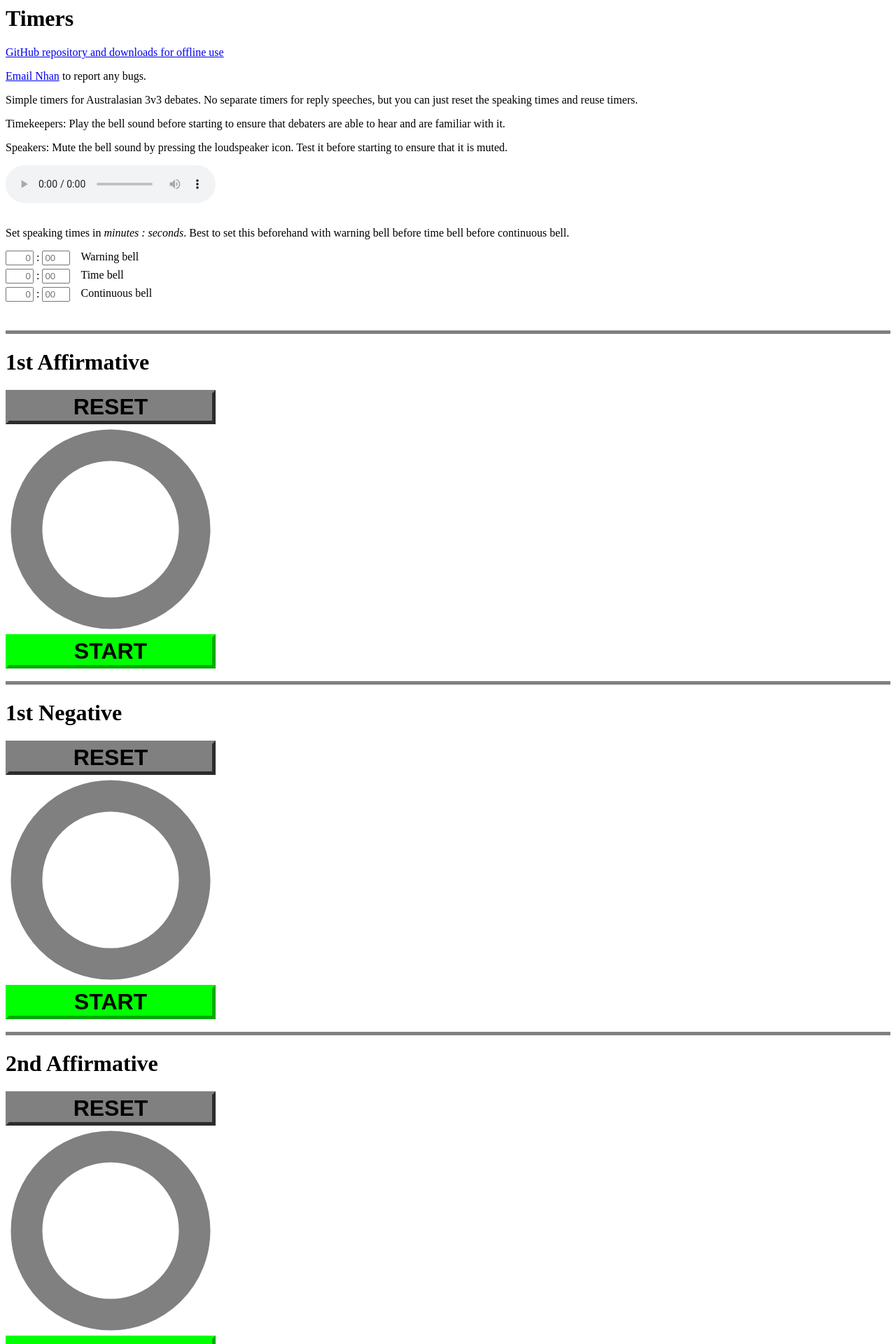
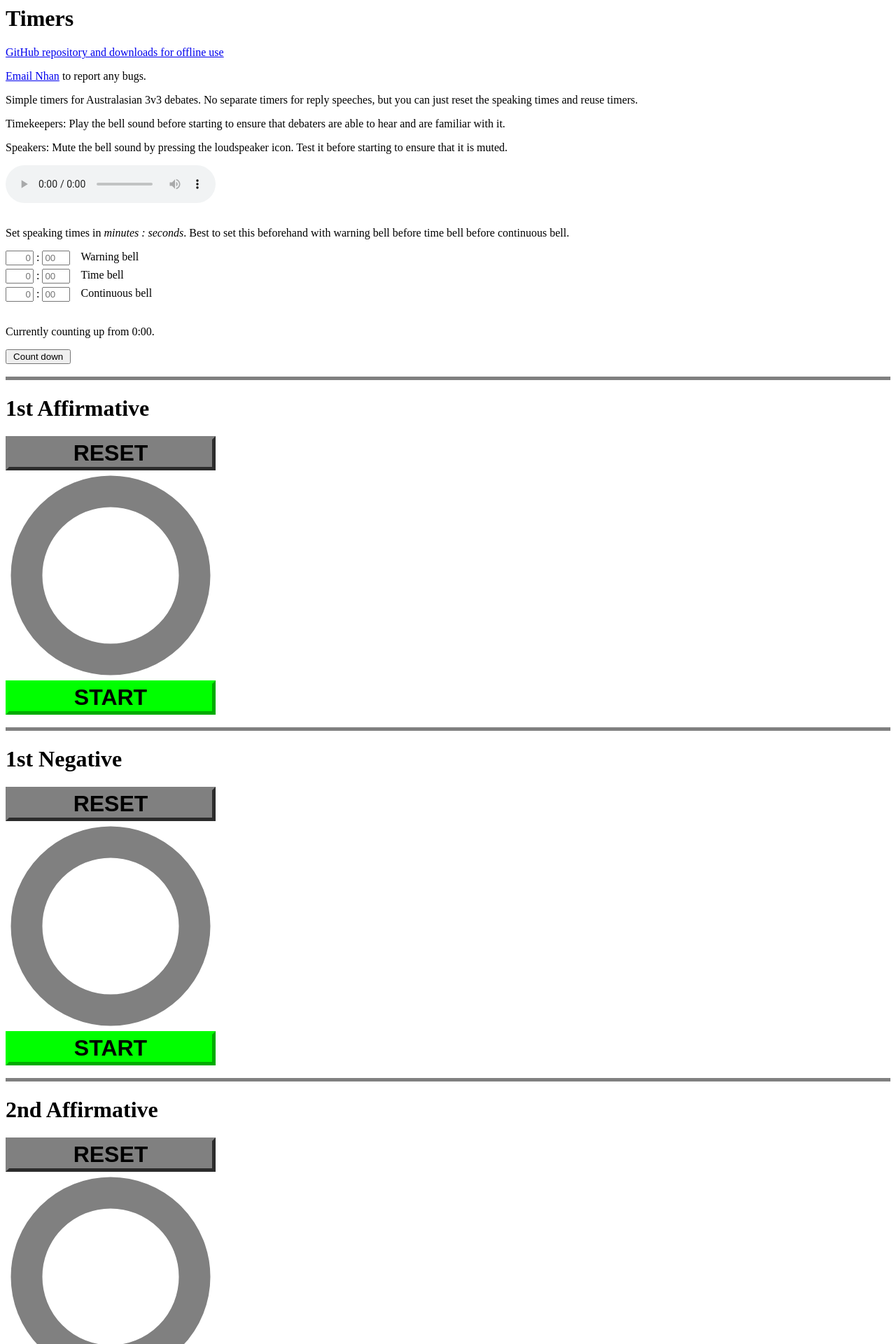
Before and after one commit to nhtnhanbn/debateman, a Jekyll site: the page timer/timer.html, which Jekyll copies as it is, in a window 1280 px wide. Shown: the top 1920 px of the page at 70% size. Built offline with Jekyll 4.4.1, drawn with Linux system fonts in a browser that asks for light colours.

Commit message:
Add customisable counting direction for timers

```diff
--- a/timer/timer.css
+++ b/timer/timer.css
@@ -2,7 +2,7 @@
     width: 3em;
 }
 
-button {
+.big_button {
     border-width: thick;
     width: 300px;
     font-size: 200%;
--- a/timer/timer.html
+++ b/timer/timer.html
@@ -42,16 +42,21 @@
   <input type="number" onfocusout="changeContinuous()" min=0 max=59 placeholder="00" id="continuous-seconds">
   </span>
   <label>Continuous bell</label>
+</div>
 
-  <br><br>
-</div>
+<br>
+
+<p id="count-direction"></p>
+<button type="button" id="button-direction" style="width:7em"></button>
+
+<br><br>
 
 
 
 <div class="speaker">
   <h1>1st Affirmative</h1>
 
-  <button class="button" type="button" onclick="resetTime1A()" style="background-color:grey;border-color:grey"><b>RESET</b></button>
+  <button class="big_button" type="button" onclick="resetTime1A()" style="background-color:grey;border-color:grey"><b>RESET</b></button>
 
   <div class="clock">
     <svg class="clock_svg" viewBox="0 0 100 100">
@@ -83,7 +88,7 @@
     <span id="clock-label-1a" class="clock_label"></span>
   </div>
 
-  <button id="button-1a" type="button"></button>
+  <button class="big_button" id="button-1a" type="button"></button>
 
   <br><br>
 </div>
@@ -93,7 +98,7 @@
 <div class="speaker">
   <h1>1st Negative</h1>
 
-  <button class="button" type="button" onclick="resetTime1N()" style="background-color:grey;border-color:grey"><b>RESET</b></button>
+  <button class="big_button" type="button" onclick="resetTime1N()" style="background-color:grey;border-color:grey"><b>RESET</b></button>
 
   <div class="clock">
     <svg class="clock_svg" viewBox="0 0 100 100">
@@ -125,7 +130,7 @@
     <span id="clock-label-1n" class="clock_label"></span>
   </div>
 
-  <button id="button-1n" type="button"></button>
+  <button class="big_button" id="button-1n" type="button"></button>
 
   <br><br>
 </div>
@@ -135,7 +140,7 @@
 <div class="speaker">
   <h1>2nd Affirmative</h1>
 
-  <button class="button" type="button" onclick="resetTime2A()" style="background-color:grey;border-color:grey"><b>RESET</b></button>
+  <button class="big_button" type="button" onclick="resetTime2A()" style="background-color:grey;border-color:grey"><b>RESET</b></button>
 
   <div class="clock">
     <svg class="clock_svg" viewBox="0 0 100 100">
@@ -167,7 +172,7 @@
     <span id="clock-label-2a" class="clock_label"></span>
   </div>
 
-  <button id="button-2a" type="button"></button>
+  <button class="big_button" id="button-2a" type="button"></button>
 
   <br><br>
 </div>
@@ -177,7 +182,7 @@
 <div class="speaker">
   <h1>2nd Negative</h1>
 
-  <button class="button" type="button" onclick="resetTime2N()" style="background-color:grey;border-color:grey"><b>RESET</b></button>
+  <button class="big_button" type="button" onclick="resetTime2N()" style="background-color:grey;border-color:grey"><b>RESET</b></button>
 
   <div class="clock">
     <svg class="clock_svg" viewBox="0 0 100 100">
@@ -209,7 +214,7 @@
     <span id="clock-label-2n" class="clock_label"></span>
   </div>
 
-  <button id="button-2n" type="button"></button>
+  <button class="big_button" id="button-2n" type="button"></button>
 
   <br><br>
 </div>
@@ -219,7 +224,7 @@
 <div class="speaker">
   <h1>3rd Affirmative</h1>
 
-  <button class="button" type="button" onclick="resetTime3A()" style="background-color:grey;border-color:grey"><b>RESET</b></button>
+  <button class="big_button" type="button" onclick="resetTime3A()" style="background-color:grey;border-color:grey"><b>RESET</b></button>
 
   <div class="clock">
     <svg class="clock_svg" viewBox="0 0 100 100">
@@ -251,7 +256,7 @@
     <span id="clock-label-3a" class="clock_label"></span>
   </div>
 
-  <button id="button-3a" type="button"></button>
+  <button class="big_button" id="button-3a" type="button"></button>
 
   <br><br>
 </div>
@@ -261,7 +266,7 @@
 <div class="speaker">
   <h1>3rd Negative</h1>
 
-  <button class="button" type="button" onclick="resetTime3N()" style="background-color:grey;border-color:grey"><b>RESET</b></button>
+  <button class="big_button" type="button" onclick="resetTime3N()" style="background-color:grey;border-color:grey"><b>RESET</b></button>
 
   <div class="clock">
     <svg class="clock_svg" viewBox="0 0 100 100">
@@ -293,7 +298,7 @@
     <span id="clock-label-3n" class="clock_label"></span>
   </div>
 
-  <button id="button-3n" type="button"></button>
+  <button class="big_button" id="button-3n" type="button"></button>
 
   <br><br>
 </div>
--- a/timer/timer.js
+++ b/timer/timer.js
@@ -1,6 +1,8 @@
 const CIRCUMFERENCE = 252;
 
 const bell = document.getElementById("bell");
+const countDirection = document.getElementById("count-direction");
+const buttonDirection = document.getElementById("button-direction");
 const warningMinutes = document.getElementById("warning-minutes");
 const warningSeconds = document.getElementById("warning-seconds");
 const stopMinutes = document.getElementById("stop-minutes");
@@ -52,6 +54,19 @@
   continuous = 60 * parseInt(continuousMinutes.value) + parseInt(continuousSeconds.value);
 }
 
+function countDown() {
+  countDirection.innerHTML = "Currently counting down to 0:00.";
+  buttonDirection.innerHTML = "Count up";
+  buttonDirection.setAttribute("onclick", "countUp()");
+}
+
+function countUp() {
+  countDirection.innerHTML = "Currently counting up from 0:00.";
+  buttonDirection.innerHTML = "Count down";
+  buttonDirection.setAttribute("onclick", "countDown()");
+}
+
+countUp();
 
 
 /* 1st Affirmative */ {
@@ -105,7 +120,10 @@
 
   function moveTime1A() {
     time1A += 1;
-    clockLabel1A.innerHTML = `${Math.floor(time1A / 60)}:${padSeconds(time1A % 60)}`;
+
+    if (buttonDirection.innerHTML === "Count down") clockLabel1A.innerHTML = `${Math.trunc(time1A / 60)}:${padSeconds(time1A % 60)}`;
+    else if (-60 < stop - time1A && stop - time1A < 0) clockLabel1A.innerHTML = `-${Math.trunc((stop - time1A) / 60)}:${padSeconds(Math.abs(stop - time1A) % 60)}`;
+    else clockLabel1A.innerHTML = `${Math.trunc((stop - time1A) / 60)}:${padSeconds(Math.abs(stop - time1A) % 60)}`;
 
     if (time1A < stop) {
       if (time1A < warning) ringRemaining1A.style.stroke = "lime";
@@ -189,7 +207,10 @@
 
   function moveTime1N() {
     time1N += 1;
-    clockLabel1N.innerHTML = `${Math.floor(time1N / 60)}:${padSeconds(time1N % 60)}`;
+
+    if (buttonDirection.innerHTML === "Count down") clockLabel1N.innerHTML = `${Math.trunc(time1N / 60)}:${padSeconds(time1N % 60)}`;
+    else if (-60 < stop - time1N && stop - time1N < 0) clockLabel1N.innerHTML = `-${Math.trunc((stop - time1N) / 60)}:${padSeconds(Math.abs(stop - time1N) % 60)}`
+    else clockLabel1N.innerHTML = `${Math.trunc((stop - time1N) / 60)}:${padSeconds(Math.abs(stop - time1N) % 60)}`;
 
     if (time1N < stop) {
       if (time1N < warning) ringRemaining1N.style.stroke = "lime";
@@ -273,7 +294,10 @@
 
   function moveTime2A() {
     time2A += 1;
-    clockLabel2A.innerHTML = `${Math.floor(time2A / 60)}:${padSeconds(time2A % 60)}`;
+
+    if (buttonDirection.innerHTML === "Count down") clockLabel2A.innerHTML = `${Math.trunc(time2A / 60)}:${padSeconds(time2A % 60)}`;
+    else if (-60 < stop - time2A && stop - time2A < 0) clockLabel2A.innerHTML = `-${Math.trunc((stop - time2A) / 60)}:${padSeconds(Math.abs(stop - time2A) % 60)}`
+    else clockLabel2A.innerHTML = `${Math.trunc((stop - time2A) / 60)}:${padSeconds(Math.abs(stop - time2A) % 60)}`;
 
     if (time2A < stop) {
       if (time2A < warning) ringRemaining2A.style.stroke = "lime";
@@ -357,7 +381,10 @@
 
   function moveTime2N() {
     time2N += 1;
-    clockLabel2N.innerHTML = `${Math.floor(time2N / 60)}:${padSeconds(time2N % 60)}`;
+
+    if (buttonDirection.innerHTML === "Count down") clockLabel2N.innerHTML = `${Math.trunc(time2N / 60)}:${padSeconds(time2N % 60)}`;
+    else if (-60 < stop - time2N && stop - time2N < 0) clockLabel2N.innerHTML = `-${Math.trunc((stop - time2N) / 60)}:${padSeconds(Math.abs(stop - time2N) % 60)}`
+    else clockLabel2N.innerHTML = `${Math.trunc((stop - time2N) / 60)}:${padSeconds(Math.abs(stop - time2N) % 60)}`;
 
     if (time2N < stop) {
       if (time2N < warning) ringRemaining2N.style.stroke = "lime";
@@ -441,7 +468,10 @@
 
   function moveTime3A() {
     time3A += 1;
-    clockLabel3A.innerHTML = `${Math.floor(time3A / 60)}:${padSeconds(time3A % 60)}`;
+
+    if (buttonDirection.innerHTML === "Count down") clockLabel3A.innerHTML = `${Math.trunc(time3A / 60)}:${padSeconds(time3A % 60)}`;
+    else if (-60 < stop - time3A && stop - time3A < 0) clockLabel3A.innerHTML = `-${Math.trunc((stop - time3A) / 60)}:${padSeconds(Math.abs(stop - time3A) % 60)}`
+    else clockLabel3A.innerHTML = `${Math.trunc((stop - time3A) / 60)}:${padSeconds(Math.abs(stop - time3A) % 60)}`;
 
     if (time3A < stop) {
       if (time3A < warning) ringRemaining3A.style.stroke = "lime";
@@ -525,7 +555,10 @@
 
   function moveTime3N() {
     time3N += 1;
-    clockLabel3N.innerHTML = `${Math.floor(time3N / 60)}:${padSeconds(time3N % 60)}`;
+
+    if (buttonDirection.innerHTML === "Count down") clockLabel3N.innerHTML = `${Math.trunc(time3N / 60)}:${padSeconds(time3N % 60)}`;
+    else if (-60 < stop - time3N && stop - time3N < 0) clockLabel3N.innerHTML = `-${Math.trunc((stop - time3N) / 60)}:${padSeconds(Math.abs(stop - time3N) % 60)}`
+    else clockLabel3N.innerHTML = `${Math.trunc((stop - time3N) / 60)}:${padSeconds(Math.abs(stop - time3N) % 60)}`;
 
     if (time3N < stop) {
       if (time3N < warning) ringRemaining3N.style.stroke = "lime";
```
